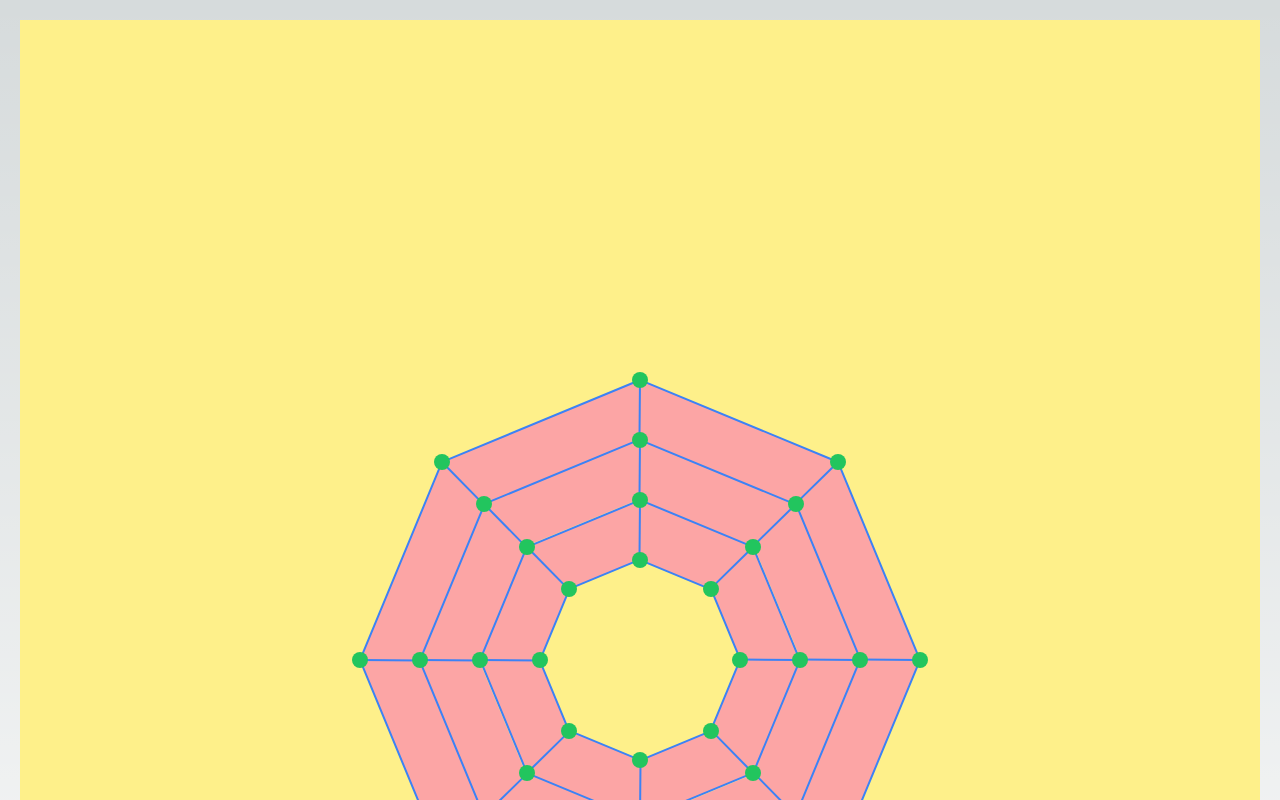
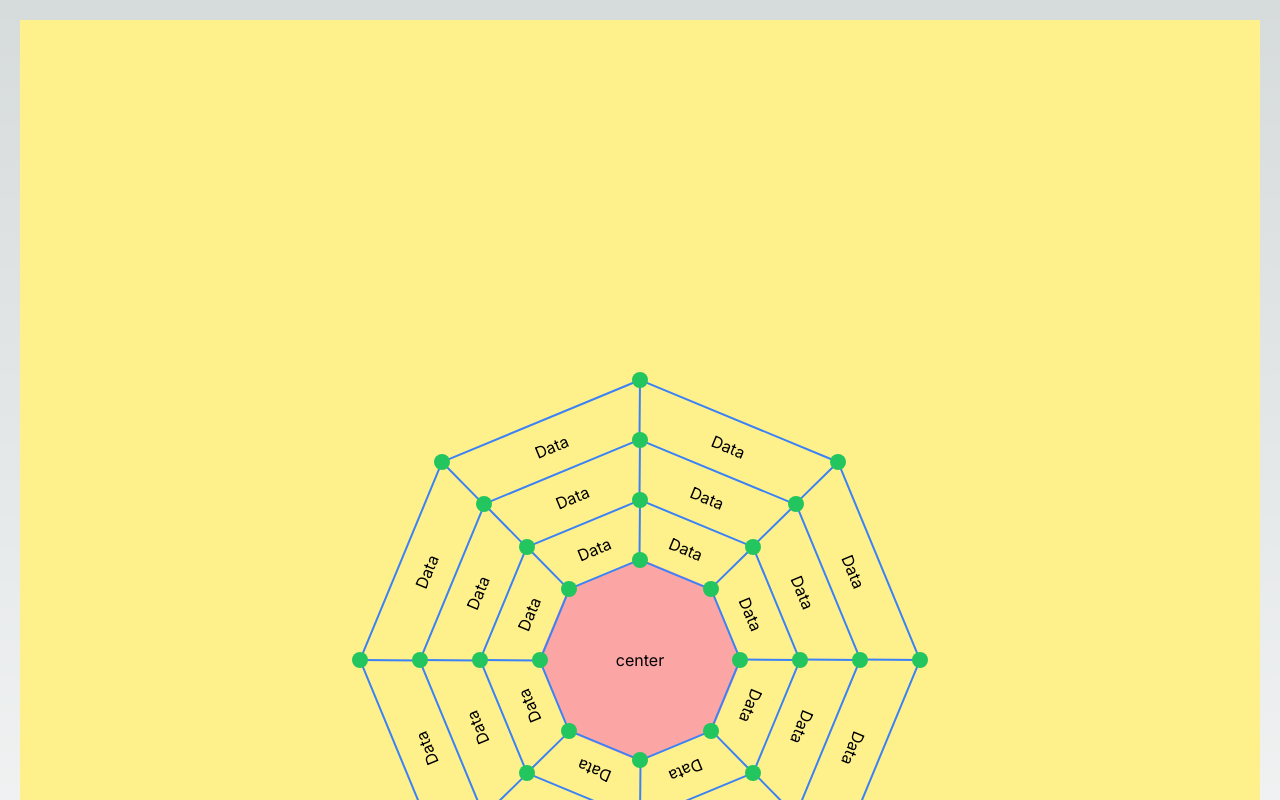
Before and after one commit to wwwebjoel/octagon-nextjs, a Next.js app: page / in a window 1280 px wide. Shown: the top 800 px of the page. Built offline with nearby package versions, Linux system fonts and the light colour scheme.

Commit message:
Center background

```diff
--- /dev/null
+++ b/src/components/Center.tsx
@@ -0,0 +1,21 @@
+import React from "react";
+
+interface CenterProps {
+    radius?: number;
+}
+
+const Center: React.FC<CenterProps> = ({ radius = 10 }) => {
+
+    return (
+        <div className={'relative h-0 w-0 overflow-visible '}>
+            <div className={'overflow-hidden aspect-square absolute top-0 left-0 rotate-[22.5deg] origin-center -translate-y-1/2 -translate-x-1/2'} style={{
+                width: (2 * radius-12),
+                clipPath: `polygon(30% 0%, 70% 0%, 100% 30%, 100% 70%, 70% 100%, 30% 100%, 0% 70%, 0% 30%)`
+            }}>
+                <div className={'-m-2 bg-red-300 hover:bg-green-300 grid items-center justify-center aspect-square -rotate-[22.5deg] cursor-pointer'}>center</div>
+            </div>
+        </div>
+    );
+};
+
+export default Center;
--- a/src/components/Octagon.tsx
+++ b/src/components/Octagon.tsx
@@ -2,6 +2,7 @@ import React from 'react';
 import Points from "@/components/Points";
 import Lines from "@/components/Lines";
 import Trapezoids from "@/components/Trapezoids";
+import Center from "@/components/Center";
 
 interface OctagonProps {
     radius: number;
@@ -17,7 +18,7 @@ const Octagon: React.FC<OctagonProps> = ({ radius, gap, level=0 }) => {
                     <div className="relative">
                         <div className="w-0 h-0 bg-gray-200 relative">
                             {/* Center Point */}
-                            {/* <div className={'w-2 h-2 bg-red-600 rounded-full'}></div> */}
+                            <Center radius={radius}/>
 
                             {Array.from({ length: level }).map((_, index) => {
                                 const level = index + 1;
--- a/src/components/Trapezoid.tsx
+++ b/src/components/Trapezoid.tsx
@@ -19,12 +19,13 @@ const Trapezoid: React.FC<TrapezoidProps> = ({ gap, radius, level= 2, index=0 })
             {level > 1 &&
                 <div className={'h-0 w-0 relative z-trapezoid'} style={{rotate: `${(index * 45 )+ 112.5}deg`}}>
                 <div
-                className={'bg-red-300 cursor-pointer hover:bg-green-300 flex justify-center items-center'}
+                className={' cursor-pointer hover:bg-green-300 flex justify-center items-center'}
                 style={{
                     width: longSide,
                     height: height,
                     clipPath: `polygon( ${longSide}px 0, ${shortSide+sideExtraLength}px ${height}px, ${sideExtraLength}px ${height}px, 0 0 )`
                 }}>
+                    Data
                 </div>
 
             </div>}
```
